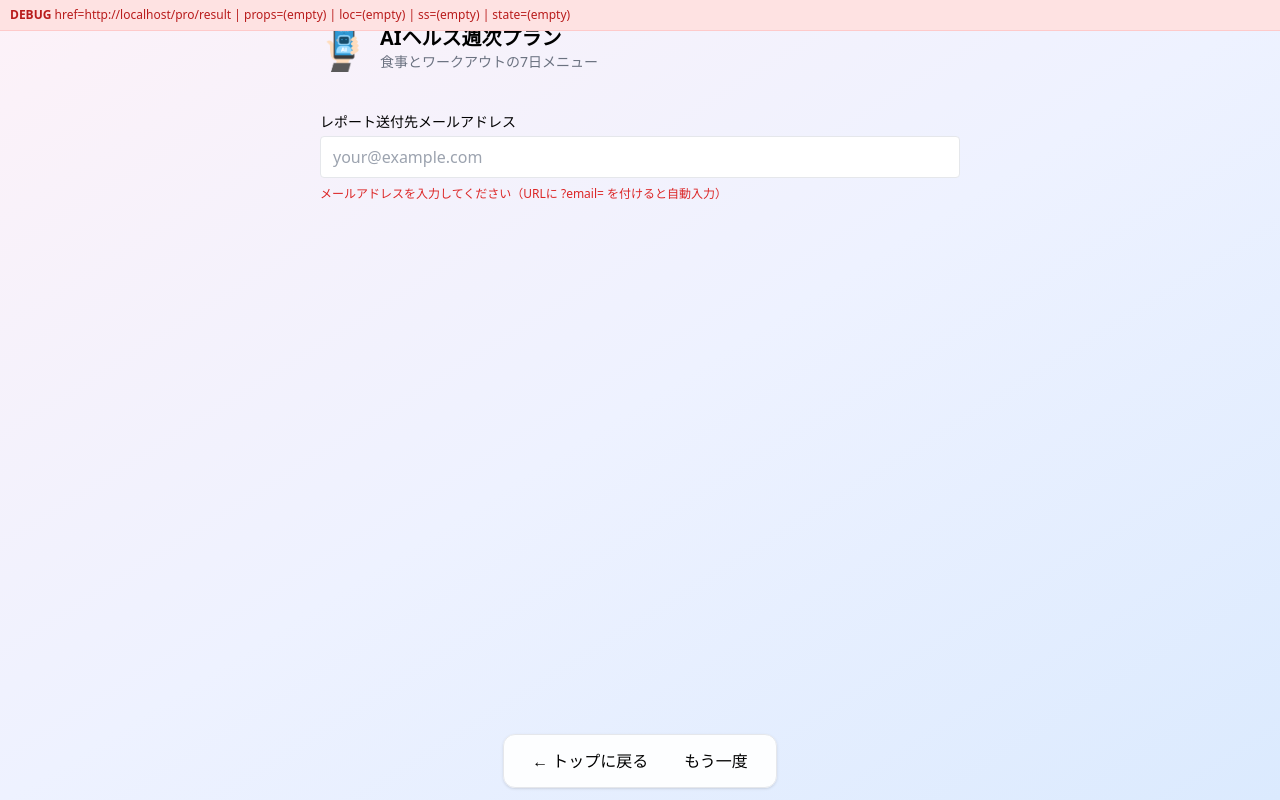
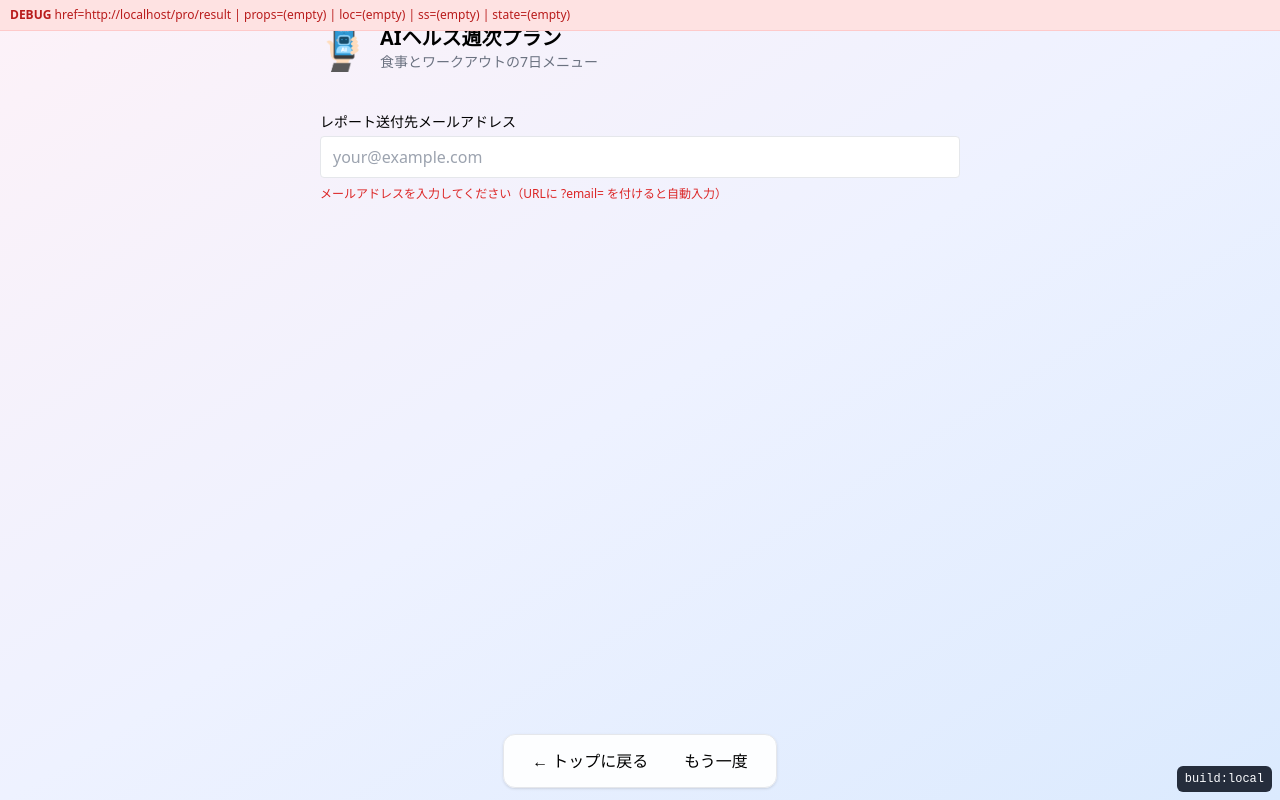
Before and after one commit to redtail5559-sketch/ai-health-check-bot, a Next.js app: page /pro/result in a window 1280 px wide. Built offline with nearby package versions, Linux system fonts and the light colour scheme.

Commit message:
chore: add persistent build badge to all pages

```diff
--- a/app/layout.jsx
+++ b/app/layout.jsx
@@ -10,6 +10,26 @@ export default function RootLayout({ children }) {
     <html lang="ja">
       <body className="min-h-screen bg-gradient-to-br from-pink-50 via-indigo-50 to-blue-100">
         <main className="mx-auto max-w-2xl">{children}</main>
+
+        {/* --- Build badge (常時表示) --- */}
+        <div
+          style={{
+            position: "fixed",
+            bottom: 8,
+            right: 8,
+            zIndex: 9999,
+            background: "#111827",
+            color: "#fff",
+            fontSize: 12,
+            padding: "4px 8px",
+            borderRadius: 6,
+            opacity: 0.9,
+            fontFamily: "monospace",
+          }}
+        >
+          build:
+          {(process.env.VERCEL_GIT_COMMIT_SHA || "").slice(0, 7) || "local"}
+        </div>
       </body>
     </html>
   );
```
